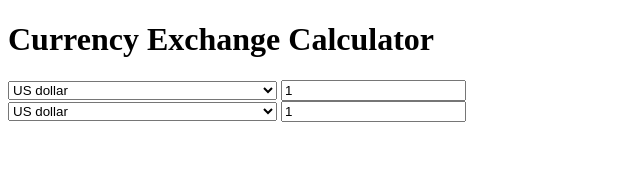
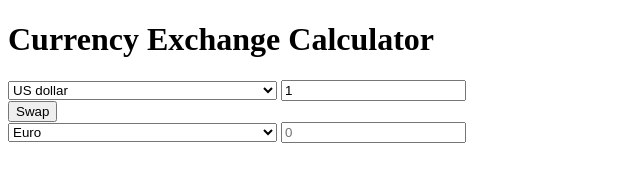
Before and after one commit to jonmccallum96/exchange-rate-calc, a plain HTML site: page index.html in a window 1280 px wide. Shown: the whole page, without its empty margins (0-640 px from the left). Drawn offline with Linux system fonts and the light colour scheme.

Commit message:
finish html

```diff
--- a/index.html
+++ b/index.html
@@ -184,10 +184,18 @@
       </select>
       <input type="number" id="amount-1" placeholder="0" value="1">
     </div>
+    <div class="swap-rate__container">
+      <button class="btn" id="rate">
+        Swap
+      </button>
+      <div class="rate" id="rate">
+
+      </div>
+    </div>
     <div class="currency">
       <select name="" id="currency-2">
-        <option value="USD" selected="selected" label="US dollar">USD</option>
-        <option value="EUR" label="Euro">EUR</option>
+        <option value="USD" label="US dollar">USD</option>
+        <option value="EUR" selected="selected" label="Euro">EUR</option>
         <option value="JPY" label="Japanese yen">JPY</option>
         <option value="GBP" label="Pound sterling">GBP</option>
         <option disabled>──────────</option>
@@ -353,7 +361,7 @@
         <option value="ZMW" label="Zambian kwacha">ZMW</option>
         <option value="ZWB" label="Zimbabwean bonds">ZWB</option>
       </select>
-      <input type="number" id="amount-2" placeholder="0" value="1">
+      <input type="number" id="amount-2" placeholder="0">
     </div>
   </div>
 
```
